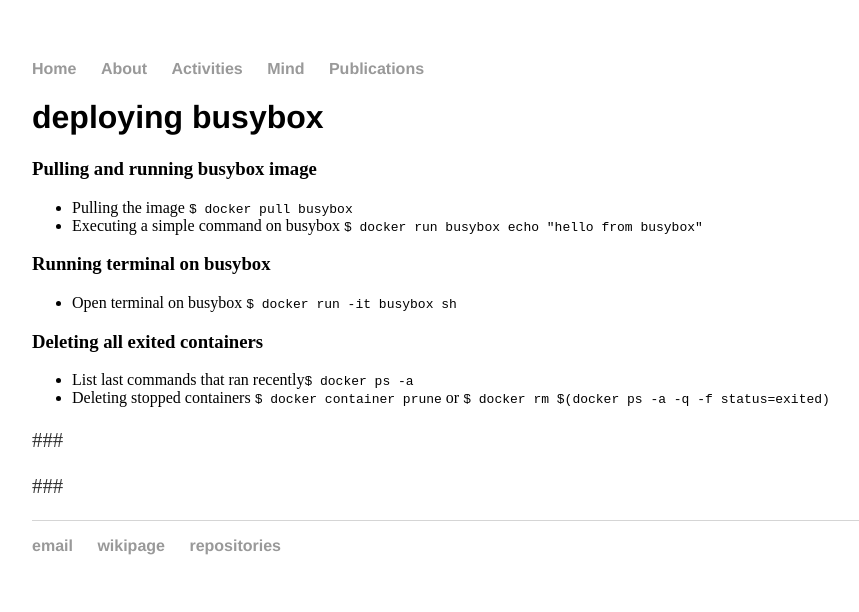
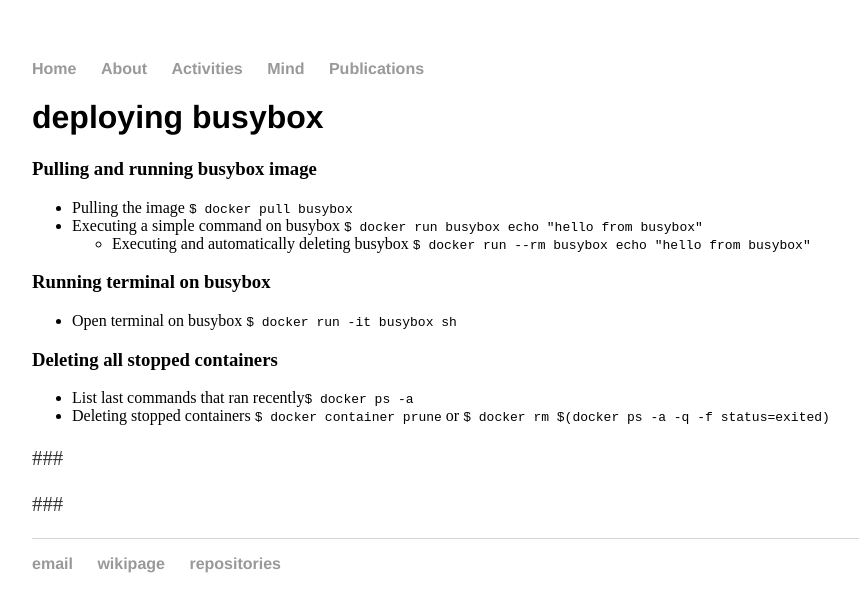
Before and after one commit to cleberjamaral/cleberjamaral.github.io, a Jekyll site: the page built from knowledge/it/containers-1/docker.md, in a window 1280 px wide. Shown: the top 612 px of the page, without its empty margins (160-1019 px from the left). Built offline with Jekyll 4.4.1, drawn with Linux system fonts in a browser that asks for light colours; our own code applies the rules of GitHub Pages for plain Markdown files.

Commit message:
GitBook: [master] 2 pages modified

```diff
--- a/knowledge/it/containers-1/docker.md
+++ b/knowledge/it/containers-1/docker.md
@@ -8,12 +8,13 @@
 
 * Pulling the image `$ docker pull busybox`
 * Executing a simple command on busybox `$ docker run busybox echo "hello from busybox"`
+  * Executing and automatically deleting busybox `$ docker run --rm busybox echo "hello from busybox"`
 
 ### Running terminal on busybox
 
 * Open terminal on busybox `$ docker run -it busybox sh`
 
-### Deleting all exited containers
+### Deleting all stopped containers
 
 * List last commands that ran recently`$ docker ps -a`
 * Deleting stopped containers `$ docker container prune` or  `$ docker rm $(docker ps -a -q -f status=exited)`
```
Also changed, not shown: knowledge/it/containers-1/deploying-from-the-hub.md (+1 -1 lines).
